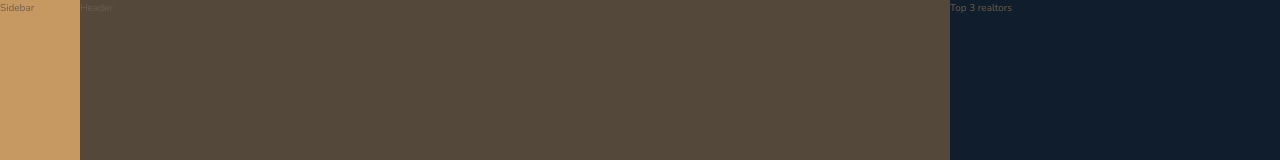
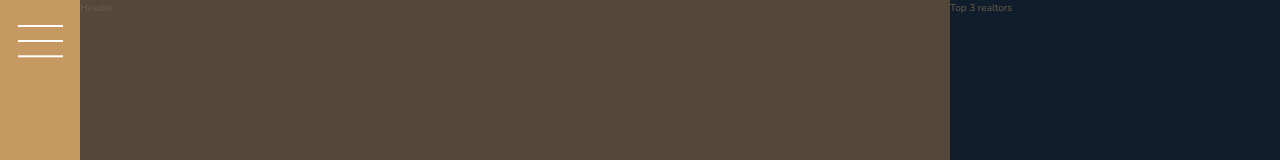
Before and after one commit to angelprzz/Nexter, a website: page index.html in a window 1280 px wide. Shown: the top 160 px of the page. Drawn offline with nearby package versions, Linux system fonts and the light colour scheme.

Commit message:
Building the Sidebar

```diff
--- a/index.html
+++ b/index.html
@@ -15,7 +15,9 @@
     <title>nexter &mdash; your home, your freedom</title>
   </head>
   <body class="container">
-    <div class="sidebar">Sidebar</div>
+    <div class="sidebar">
+      <button class="nav-btn"></button>
+    </div>
 
     <header class="header">Header</header>
 
--- a/sass/_sidebar.scss
+++ b/sass/_sidebar.scss
@@ -2,4 +2,34 @@
   background-color: $color-primary;
   grid-column: sidebar-start / sidebar-end;
   grid-row: 1 / -1;
+
+  display: flex;
+  justify-content: center;
 }
+
+.nav-btn {
+  border: none;
+  border-radius: 0;
+
+  background-color: #fff;
+  height: 2px;
+  width: 4.5rem;
+  margin-top: 4rem;
+
+  &::before,
+  &::after {
+    background-color: #fff;
+    height: 2px;
+    width: 4.5rem;
+    content: "";
+    display: block;
+  }
+
+  &::before {
+    transform: translateY(-1.5rem);
+  }
+
+  &::after {
+    transform: translateY(1.33rem);
+  }
+}
```
Also changed, not shown: css/style.css.
